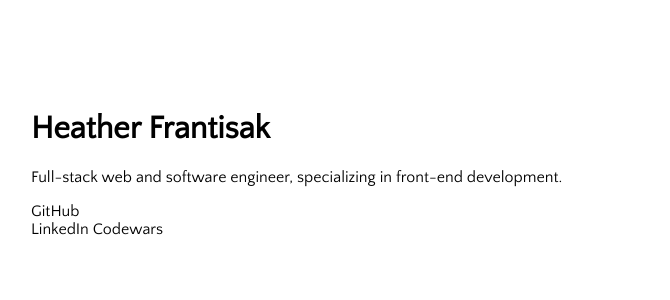
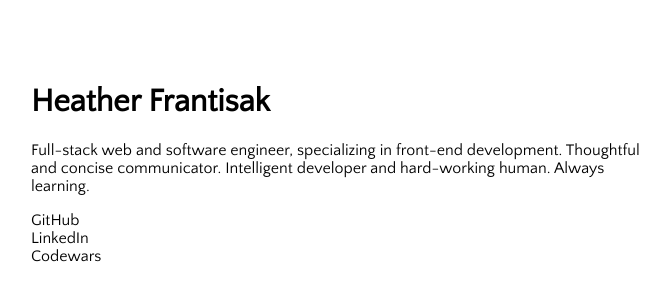
Before and after one commit to heathernfran/heathernfran.github.io, a website: page index.html in a window 1280 px wide. Shown: the part 236-536 px from the top of the page, without its empty margins (293-963 px from the left). Drawn offline with Linux system fonts and the light colour scheme.

Commit message:
Add intro content

```diff
--- a/index.html
+++ b/index.html
@@ -14,11 +14,11 @@
       <div class="intro">
         <h1>Heather Frantisak</h1>
         <p>
-          Full-stack web and software engineer, specializing in front-end development.
+          Full-stack web and software engineer, specializing in front-end development.  Thoughtful and concise communicator. Intelligent developer and hard-working human. Always learning.
         </p>
         <p>
           <a href="https://github.com/heathernfran">GitHub</a><br />
-          <a href="https://www.linkedin.com/in/heather-frantisak" target="_blank">LinkedIn</a>
+          <a href="https://www.linkedin.com/in/heather-frantisak" target="_blank">LinkedIn</a><br />
           <a href="https://www.codewars.com/users/heathernfran" target="_blank">Codewars</a>
         </p>
       </div>
```
